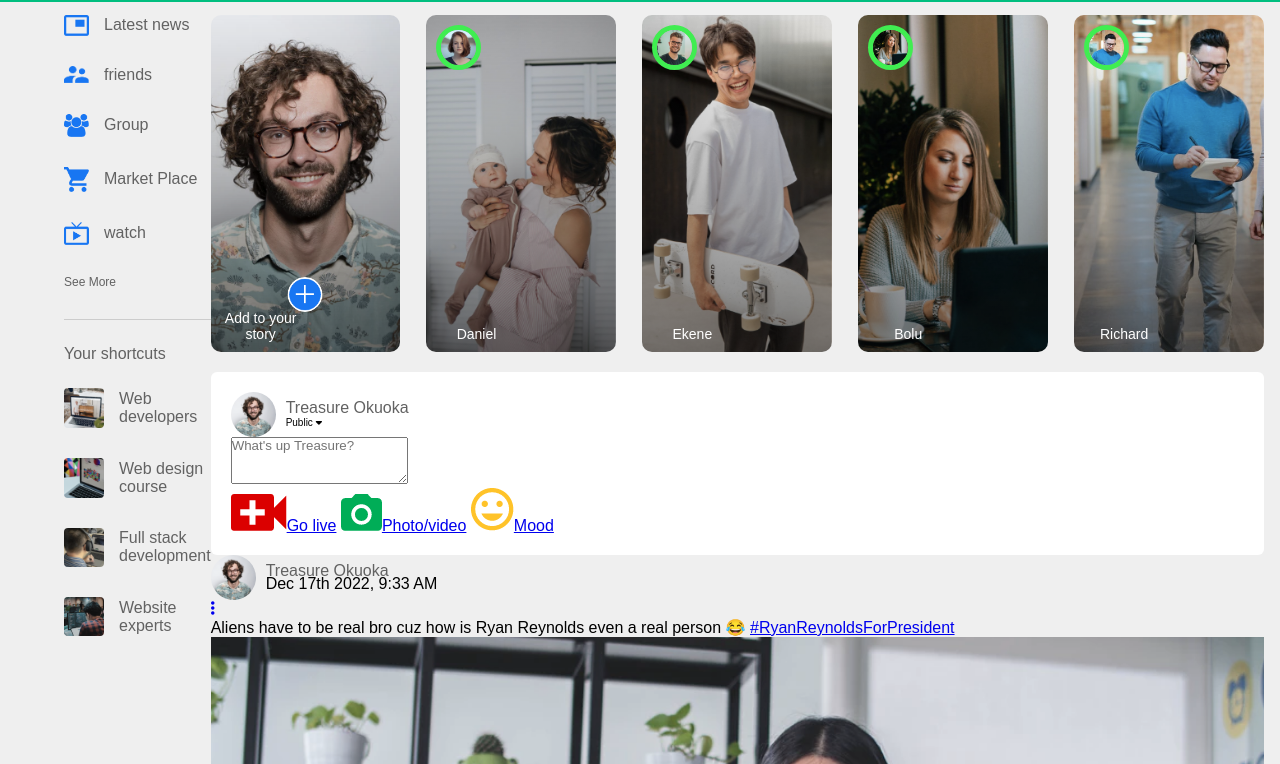
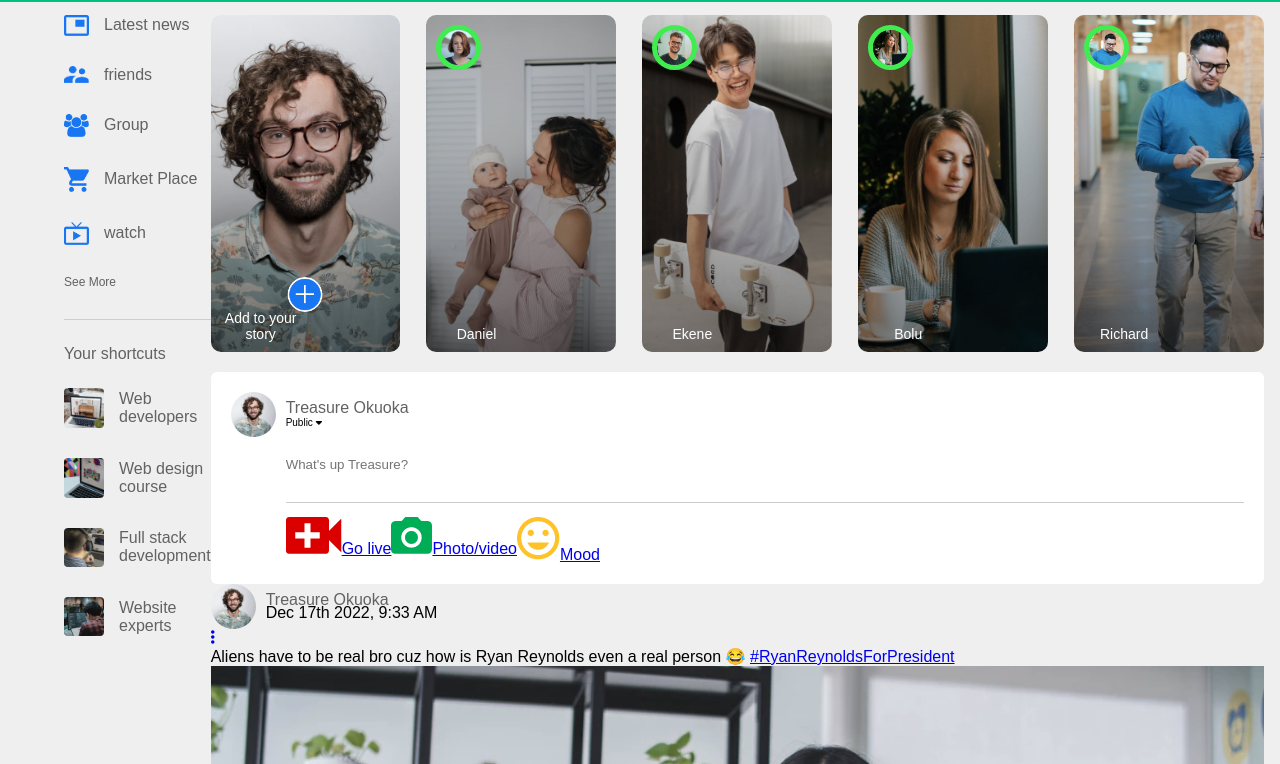
Before and after one commit to treasureszn/Social-media, a plain HTML site: page index.html in a window 1280 px wide. Shown: the part 435-1199 px from the top of the page. Drawn offline with Linux system fonts and the light colour scheme.

Commit message:
added more features to the website

```diff
--- /dev/null
+++ b/index.js
@@ -0,0 +1,2 @@
+const settingsMenu = document.querySelector('.settings-menu')
+const darkMode = document.getElementById('dark-btn')
--- a/style.css
+++ b/style.css
@@ -340,3 +340,22 @@ nav{
     font-size: 10px;
 
  }
+
+ .post-input-container{
+    padding-left: 55px;
+    padding-top: 20px;
+ }
+
+ .post-input-container textarea{
+    width: 100%;
+    border: 0;
+    outline: 0;
+    border-bottom: 1px solid #ccc;
+    background: transparent;
+    resize: none;
+ }
+
+ .add-post-links{
+    display: flex;
+    margin-top: 10px;
+ }
```
